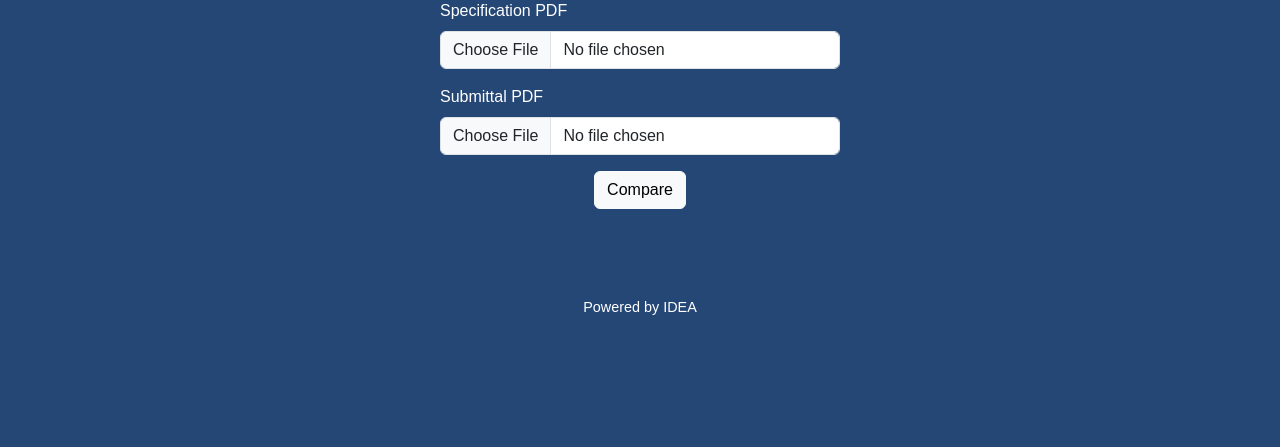
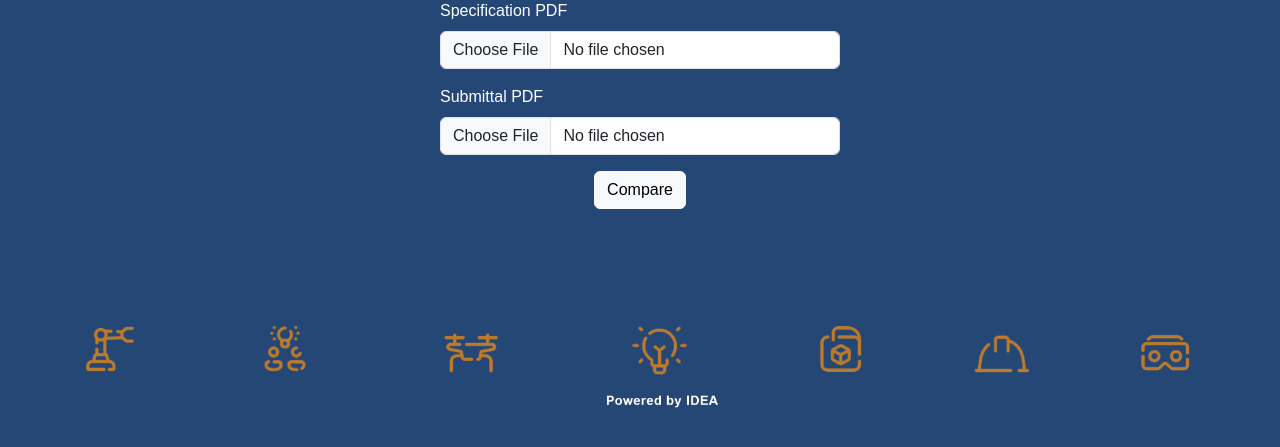
Before and after one commit to ccollucci/submittal-checker, a Flask app: page / in a window 1280 px wide. Shown: the part 206-653 px from the top of the page. Run offline with Flask 3, Linux system fonts and the light colour scheme.

Commit message:
ui: replace footer text with footer image

```diff
--- a/templates/index.html
+++ b/templates/index.html
@@ -13,7 +13,8 @@
       color: white;
     }
 
-    .header-img {
+    .header-img,
+    .footer-img {
       width: 100%;
       height: auto;
       display: block;
@@ -46,15 +47,6 @@
       text-align: left;
     }
 
-    .footer {
-      font-family: Arial, sans-serif;
-      font-size: 0.9rem;
-      color: #ffffff;
-      text-align: center;
-      margin-top: 2rem;
-      padding-bottom: 1rem;
-    }
-
     .form-wrapper {
       text-align: center;
     }
@@ -64,6 +56,10 @@
       width: 100%;
       max-width: 400px;
       text-align: left;
+    }
+
+    .footer-img {
+      margin-top: 2rem;
     }
   </style>
 </head>
@@ -140,7 +136,7 @@
     {% endif %}
   </div>
 
-  <div class="footer">Powered by IDEA</div>
+  <img src="/static/footer.jpg" alt="Footer" class="footer-img">
 
   <script>
     function showLoadingBar() {
```
Also changed, not shown: static/footer.jpg (added).
